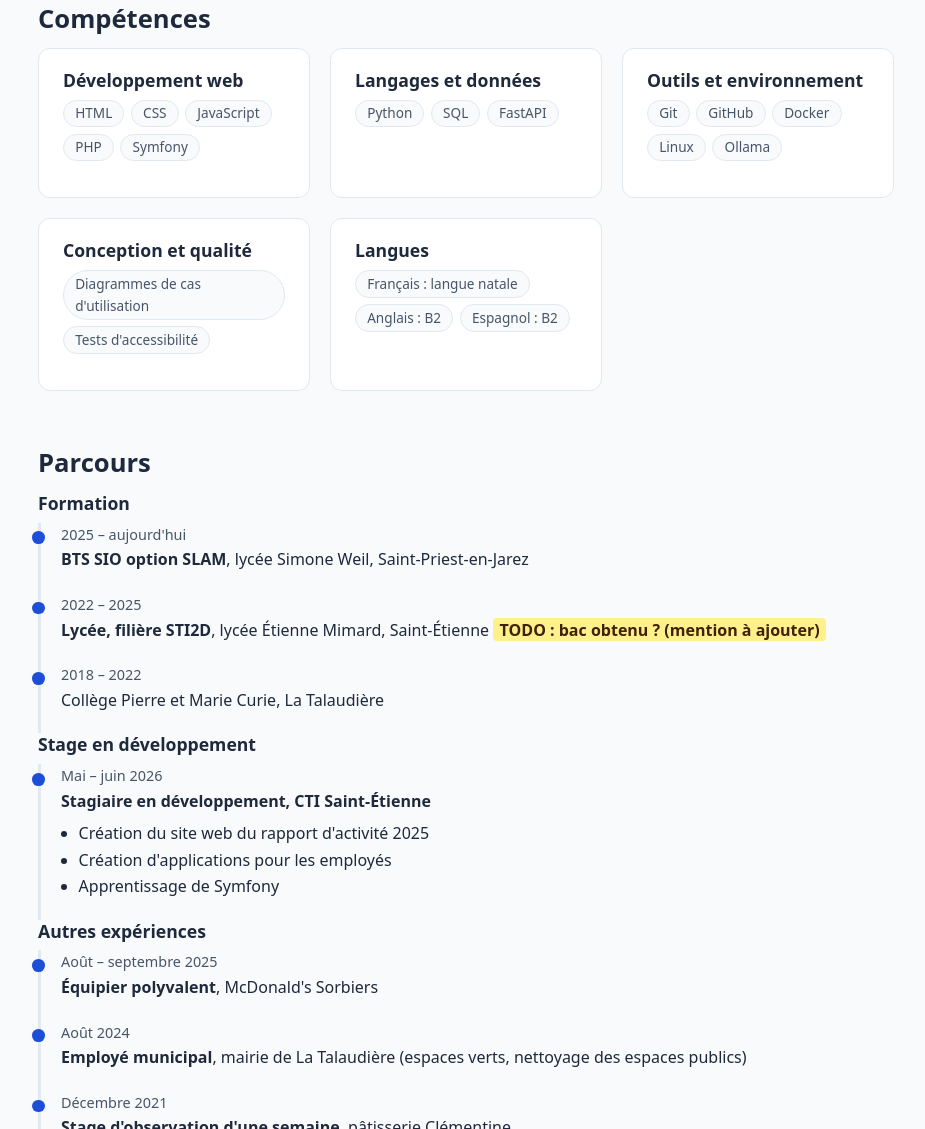
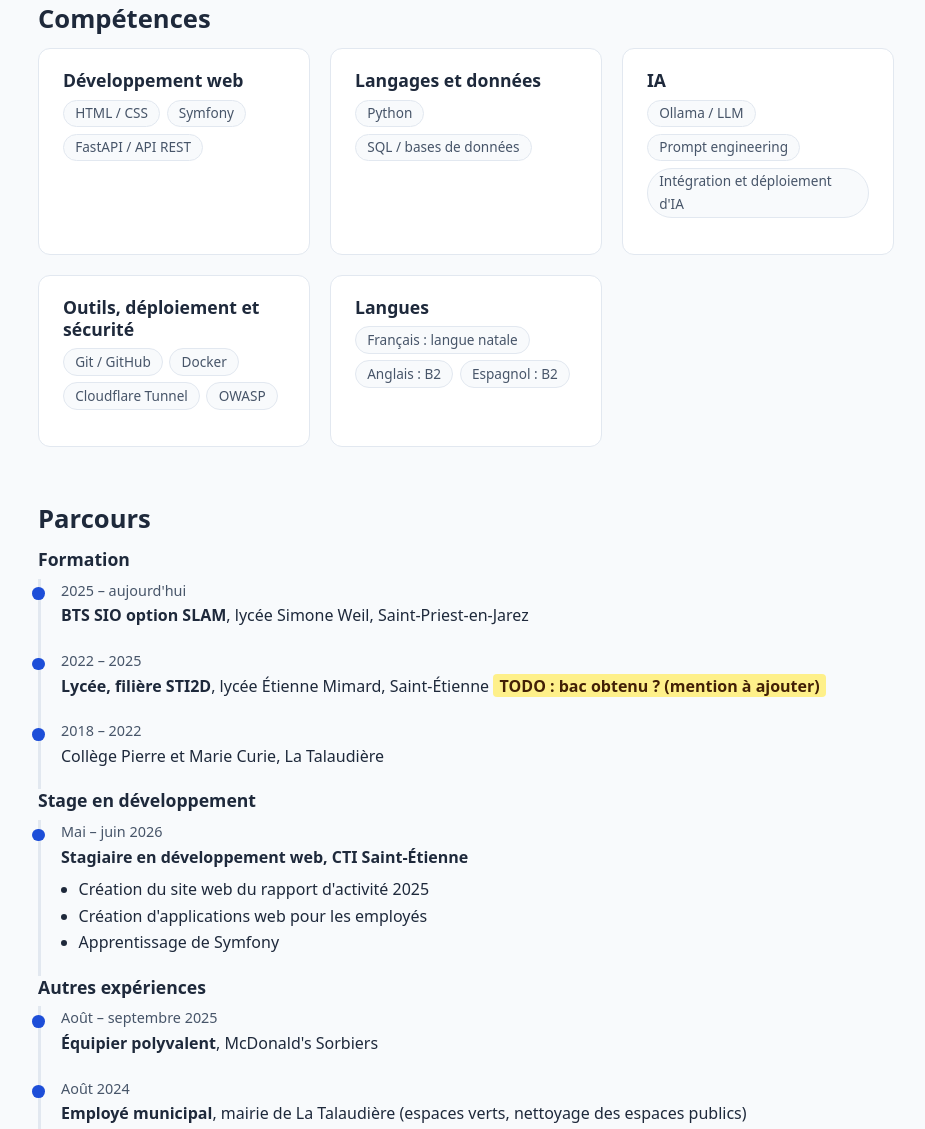
Before and after one commit to lucasthvt/lucasthvt.github.io, a plain HTML site: page index.html in a window 1280 px wide. Shown: the part 1841-2970 px from the top of the page, without its empty margins (174-1099 px from the left). Drawn offline with Linux system fonts and the light colour scheme.

Commit message:
Aligne compétences et stage sur le nouveau CV, met à jour le PDF
Co-Authored-By: Claude Sonnet 5.5 <noreply@anthropic.com>
Claude-Session: https://claude.ai/code/session_01Tf4WCkrtH9cETzmRm39jSy

```diff
--- a/index.html
+++ b/index.html
@@ -116,19 +116,19 @@
         <div class="grid">
           <div class="card">
             <h3>Développement web</h3>
-            <ul class="tags"><li>HTML</li><li>CSS</li><li>JavaScript</li><li>PHP</li><li>Symfony</li></ul>
+            <ul class="tags"><li>HTML / CSS</li><li>Symfony</li><li>FastAPI / API REST</li></ul>
           </div>
           <div class="card">
             <h3>Langages et données</h3>
-            <ul class="tags"><li>Python</li><li>SQL</li><li>FastAPI</li></ul>
+            <ul class="tags"><li>Python</li><li>SQL / bases de données</li></ul>
           </div>
           <div class="card">
-            <h3>Outils et environnement</h3>
-            <ul class="tags"><li>Git</li><li>GitHub</li><li>Docker</li><li>Linux</li><li>Ollama</li></ul>
+            <h3>IA</h3>
+            <ul class="tags"><li>Ollama / LLM</li><li>Prompt engineering</li><li>Intégration et déploiement d'IA</li></ul>
           </div>
           <div class="card">
-            <h3>Conception et qualité</h3>
-            <ul class="tags"><li>Diagrammes de cas d'utilisation</li><li>Tests d'accessibilité</li></ul>
+            <h3>Outils, déploiement et sécurité</h3>
+            <ul class="tags"><li>Git / GitHub</li><li>Docker</li><li>Cloudflare Tunnel</li><li>OWASP</li></ul>
           </div>
           <div class="card">
             <h3>Langues</h3>
@@ -151,10 +151,10 @@
 
         <h3>Stage en développement</h3>
         <ul class="timeline">
-          <li><span class="date">Mai – juin 2026</span><strong>Stagiaire en développement, CTI Saint-Étienne</strong>
+          <li><span class="date">Mai – juin 2026</span><strong>Stagiaire en développement web, CTI Saint-Étienne</strong>
             <ul>
               <li>Création du site web du rapport d'activité 2025</li>
-              <li>Création d'applications pour les employés</li>
+              <li>Création d'applications web pour les employés</li>
               <li>Apprentissage de Symfony</li>
             </ul>
           </li>
```
Also changed, not shown: 1 other file.
